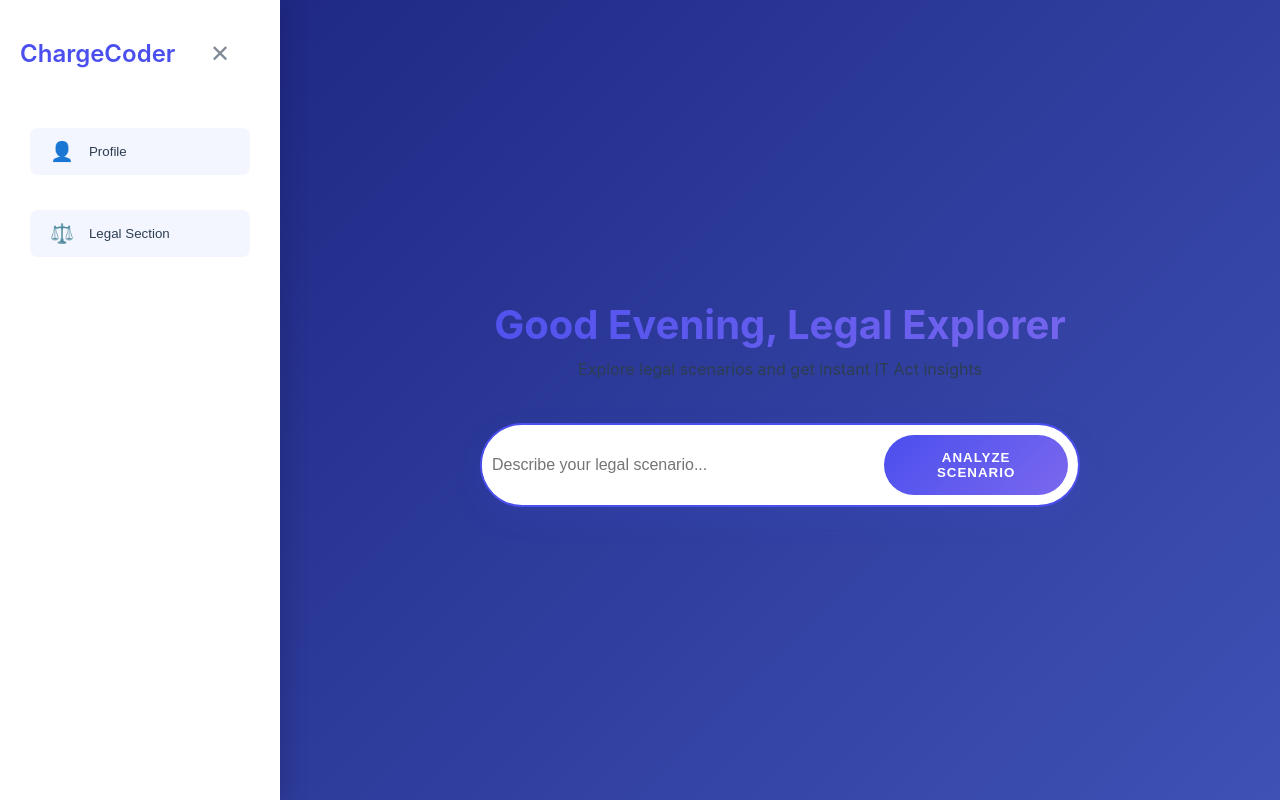
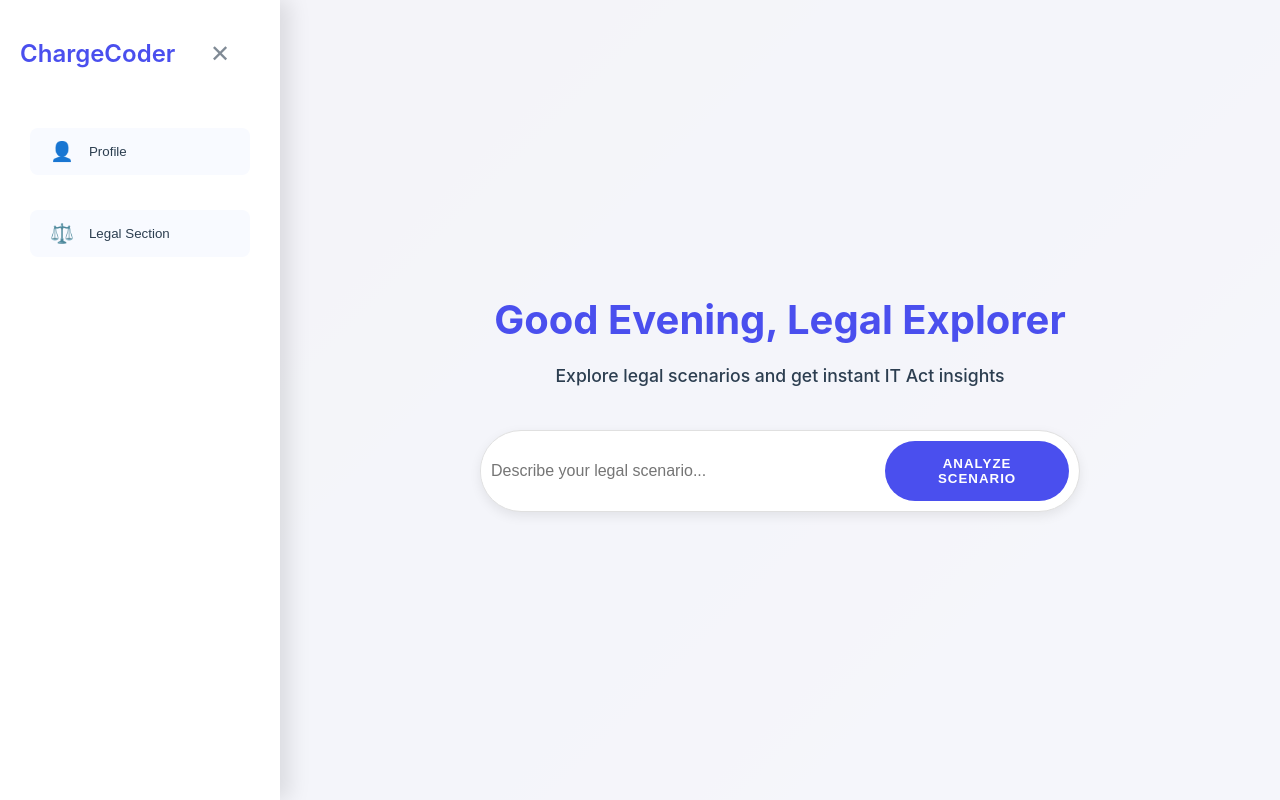
Before and after one commit to john-v-benny/CHARGECODER, a React (Vite) app in the folder Front-end/: page /landing in a window 1280 px wide. Built offline with nearby package versions, Linux system fonts and the light colour scheme; a web font is replaced by a local one.

Commit message:
minute changes in front end

```diff
--- a/Front-end/src/Home.css
+++ b/Front-end/src/Home.css
@@ -50,6 +50,7 @@ body, html {
   align-items: center;
   font-size: 24px;
   font-weight: bold;
+  color: white;
 }
 
 .logo-icon {
--- a/Front-end/src/Landing.css
+++ b/Front-end/src/Landing.css
@@ -1,10 +1,10 @@
 :root {
-    --primary-color: #4a4fee;
-    --secondary-color: #7b68ee;
-    --background-color: #f4f6ff;
-    --text-color: #2c3e50;
-    --accent-color: #5c6bc0;
-    --sidebar-width: 280px;
+  --app-primary-color: #4a4fee;
+  --app-secondary-color: #7b68ee;
+  --app-background-color: #f8faff;
+  --app-text-color: #2c3e50;
+  --app-accent-color: #5c6bc0;
+  --app-sidebar-width: 280px;
 }
 
 * {
@@ -15,8 +15,8 @@
 
 body {
   font-family: 'Inter', sans-serif;
-    background-color: var(--background-color);
-    color: var(--text-color);
+  background-color: var(--app-background-color);
+  color: var(--app-text-color);
 }
 
 .legal-analyzer-container {
@@ -26,30 +26,14 @@
   overflow: hidden;
 }
 
-  .background-animation {
-    position: absolute;
+.app-background {
+  position: fixed;
   top: 0;
   left: 0;
   width: 100%;
   height: 100%;
   z-index: -1;
-    background: linear-gradient(135deg, #e0e7ff 0%, #f4f6ff 100%);
-  }
-
-  .floating-element {
-    position: absolute;
-    background: rgba(75, 85, 255, 0.1);
-    border-radius: 50%;
-    animation: float-animation infinite alternate;
-  }
-
-  @keyframes float-animation {
-    from {
-      transform: translateY(0) rotate(0deg);
-    }
-    to {
-      transform: translateY(-50px) rotate(15deg);
-    }
+  background: linear-gradient(135deg, #f8f9ff 0%, #eef1ff 100%);
 }
 
 .sidebar-toggle {
@@ -62,14 +46,14 @@
 
 .sidebar-icon {
   font-size: 24px;
-    color: var(--primary-color);
+  color: var(--app-primary-color);
 }
 
 .side-navigation {
   position: fixed;
   top: 0;
   left: -300px;
-    width: var(--sidebar-width);
+  width: var(--app-sidebar-width);
   height: 100%;
   background: white;
   box-shadow: 10px 0 20px rgba(0,0,0,0.1);
@@ -99,7 +83,7 @@
 
 .nav-section-header h3 {
   font-size: 1.5rem;
-    color: var(--primary-color);
+  color: var(--app-primary-color);
   font-weight: 600;
 }
 
@@ -116,26 +100,26 @@
   padding: 12px 20px;
   border: none;
   border-radius: 8px;
-    background-color: var(--background-color);
-    color: var(--text-color);
+  background-color: var(--app-background-color);
+  color: var(--app-text-color);
   cursor: pointer;
   transition: all 0.3s ease;
   font-weight: 500;
 }
 
 .nav-button:hover {
-    background-color: var(--primary-color);
+  background-color: var(--app-primary-color);
   color: white;
 }
 
-  .nav-button .nav-icon {
+.nav-icon {
   font-size: 1.2rem;
 }
 
 .close-sidebar {
   background: none;
   border: none;
-    color: var(--text-color);
+  color: var(--app-text-color);
   font-size: 24px;
   cursor: pointer;
   opacity: 0.6;
@@ -147,6 +131,7 @@
 }
 
 .main-content-wrapper {
+  background-color: rgba(255, 255, 255, 0.95);
   display: flex;
   flex-direction: column;
   align-items: center;
@@ -158,11 +143,12 @@
   width: 100%;
   position: absolute;
   left: 0;
+  z-index: 1;
 }
 
 .side-navigation.open + .main-content-wrapper {
-    width: calc(100% - var(--sidebar-width));
-    left: var(--sidebar-width);
+  width: calc(100% - var(--app-sidebar-width));
+  left: var(--app-sidebar-width);
 }
 
 .greeting-section {
@@ -173,9 +159,14 @@
 
 .greeting-section h1 {
   font-size: 2.5rem;
-    background: linear-gradient(to right, var(--primary-color), var(--secondary-color));
-    -webkit-background-clip: text;
-    -webkit-text-fill-color: transparent;
+  color: var(--app-primary-color);
+  margin-bottom: 10px;
+}
+
+.greeting-section p {
+  font-size: 1.1rem;
+  color: var(--app-text-color);
+  font-weight: 500;
 }
 
 .search-container {
@@ -184,9 +175,9 @@
   max-width: 600px;
   background: white;
   border-radius: 50px;
-    box-shadow: 0 10px 30px rgba(75, 85, 255, 0.1);
+  box-shadow: 0 4px 12px rgba(0, 0, 0, 0.08);
   overflow: hidden;
-    border: 2px solid var(--primary-color);
+  border: 1px solid #e0e0e0;
 }
 
 .scenario-input {
@@ -199,60 +190,41 @@
 
 .professional-button {
   padding: 15px 30px;
-    background: linear-gradient(135deg, var(--primary-color), var(--secondary-color));
+  background-color: var(--app-primary-color);
   color: white;
   border: none;
   cursor: pointer;
-    transition: all 0.3s ease;
-    position: relative;
-    overflow: hidden;
+  transition: background-color 0.3s ease;
   font-weight: 600;
   text-transform: uppercase;
   letter-spacing: 1px;
   border-radius: 50px;
 }
 
-  .professional-button:before {
-    content: '';
-    position: absolute;
-    top: 0;
-    left: -100%;
-    width: 100%;
-    height: 100%;
-    background: linear-gradient(120deg, transparent, rgba(255,255,255,0.3), transparent);
-    transition: all 0.3s ease;
-  }
-
-  .professional-button:hover:before {
-    left: 100%;
-  }
-
 .professional-button:hover {
-    transform: translateY(-2px);
-    box-shadow: 0 5px 15px rgba(0,0,0,0.1);
+  background-color: var(--app-secondary-color);
 }
 
 .professional-button:disabled {
   opacity: 0.6;
   cursor: not-allowed;
-    transform: none;
-    box-shadow: none;
 }
 
 .result-card {
   background: white;
-    border-radius: 12px;
+  border-radius: 8px;
   padding: 20px;
   margin-top: 20px;
-    box-shadow: 0 5px 15px rgba(0,0,0,0.05);
+  box-shadow: 0 4px 12px rgba(0, 0, 0, 0.05);
   max-width: 800px;
   width: 100%;
   text-align: left;
+  opacity: 1;
 }
 
 .result-card h3 {
   margin-bottom: 10px;
-    color: var(--primary-color);
+  color: var(--app-primary-color);
 }
 
 .details-grid {
@@ -268,7 +240,7 @@
 .spinner {
   border: 4px solid rgba(0, 0, 0, 0.1);
   border-radius: 50%;
-    border-top: 4px solid var(--primary-color);
+  border-top: 4px solid var(--app-primary-color);
   width: 40px;
   height: 40px;
   animation: spin 1s linear infinite;
@@ -278,21 +250,6 @@
 @keyframes spin {
   0% { transform: rotate(0deg); }
   100% { transform: rotate(360deg); }
-  }
-
-  .animate-slide-in {
-    animation: slideIn 0.5s ease-out forwards;
-  }
-
-  @keyframes slideIn {
-    from {
-      opacity: 0;
-      transform: translateY(20px);
-    }
-    to {
-      opacity: 1;
-      transform: translateY(0);
-    }
 }
 
 @media (max-width: 768px) {
@@ -314,11 +271,13 @@
 
   .search-container {
     flex-direction: column;
+    border-radius: 50px;
   }
 
   .scenario-input, .professional-button {
     width: 100%;
     padding: 15px;
+    border-radius: 50px;
   }
 
   .greeting-section h1 {
--- a/Front-end/src/Landing.jsx
+++ b/Front-end/src/Landing.jsx
@@ -114,19 +114,7 @@ const Landing = () => {
 
   return (
     <div className="legal-analyzer-container">
-      <div className="background-animation">
-        {[...Array(20)].map((_, index) => (
-          <div
-            key={index}
-            className="floating-element"
-            style={{
-              left: `${Math.random() * 100}%`,
-              animationDelay: `${Math.random() * 5}s`,
-              animationDuration: `${10 + Math.random() * 10}s`
-            }}
-          ></div>
-        ))}
-      </div>
+      <div className="app-background"></div>
 
       <div className="sidebar-toggle" onClick={toggleSidebar}>
         <span className="sidebar-icon">☰</span>
@@ -155,14 +143,14 @@ const Landing = () => {
 
       <div className="main-content-wrapper">
         <div className="greeting-section">
-          <h1 className="animated-text">{greeting}</h1>
-          <p>Explore legal scenarios and get instant IT Act insights </p>
+          <h1>{greeting}</h1>
+          <p>Explore legal scenarios and get instant IT Act insights</p>
         </div>
 
         <div className="search-container">
           <input
             type="text"
-            placeholder="Describe your legal scenario... "
+            placeholder="Describe your legal scenario..."
             value={query}
             onChange={handleInputChange}
             className="scenario-input"
@@ -172,7 +160,7 @@ const Landing = () => {
             onClick={handleSearch}
             disabled={isLoading}
           >
-            {isLoading ? "Analyzing... 🔍" : "Analyze Scenario "}
+            {isLoading ? "Analyzing... 🔍" : "Analyze Scenario"}
           </button>
         </div>
 
@@ -183,14 +171,14 @@ const Landing = () => {
         )}
 
         {prediction && (
-          <div className="result-card prediction-result animate-slide-in">
+          <div className="result-card prediction-result">
             <h3>Predicted Section 🎯</h3>
             <p>{prediction}</p>
           </div>
         )}
 
         {sectionDetails && (
-          <div className="result-card section-details animate-slide-in">
+          <div className="result-card section-details">
             <h3>Section Details 📜</h3>
             <div className="details-grid">
               <div>
@@ -210,7 +198,7 @@ const Landing = () => {
         )}
 
         {error && (
-          <div className="result-card error-result animate-slide-in">
+          <div className="result-card error-result">
             <p>🚨 {error}</p>
           </div>
         )}
```
Lines whose indentation alone changed are shown as unchanged.
